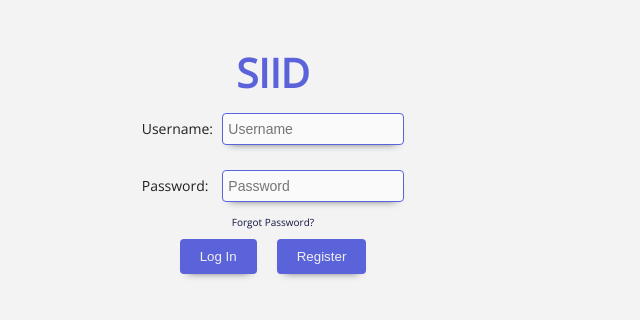
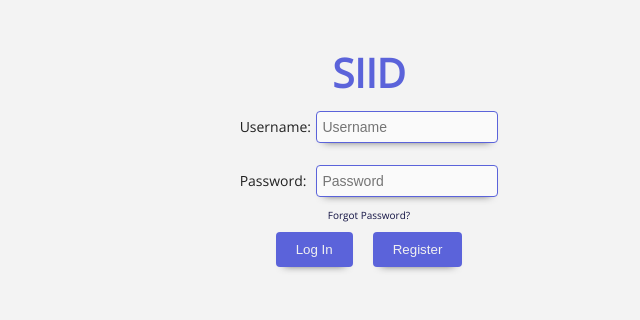
Before and after one commit to patrick-baker/SIID, a React (Create React App) app: page /#/home in a window 1280 px wide. Shown: the top 320 px of the page, without its empty margins (367-1007 px from the left). Built offline with nearby package versions, Linux system fonts and the light colour scheme; no server answers.

Commit message:
app layout no longer flex, uses fixed nav and absolute positioned content

```diff
--- a/src/components/Nav/Nav.js
+++ b/src/components/Nav/Nav.js
@@ -17,11 +17,13 @@ const Nav = (props) => (
           </Link>
         </div>
 
+        {props.user.admin === true &&
           <div className="navigation__item">
             <Link className="navigation__link" to="/rules">
               <i class="fas fa-clipboard-list fa-2x navigation__icon" ></i>Rules
             </Link>
           </div>
+        }
 
         <div className="navigation__item">
           {props.user.id &&
@@ -39,35 +41,7 @@ const Nav = (props) => (
           }
         </div>
       </div>
-      {/* <ul className="navigation__list">
-        <div className="navigation__item" >
-          <Link className="navigation__link" to="/home">
-            <i class="fas fa-th fa-2x navigation__icon"></i>{props.user.id ? 'Projects' : 'Login / Register'}
-          </Link>
-        </div>
 
-        <div className="navigation__item">
-          <Link className="navigation__link" to="/rules">
-            <i class="fas fa-clipboard-list fa-2x navigation__icon" ></i>Rules
-        </Link>
-        </div>
-
-        <div className="navigation__item">
-          {props.user.id &&
-            <Link className="navigation__link" to="/educators">
-              <i class="fas fa-graduation-cap fa-2x navigation__icon"></i>Educators
-            </Link>
-          }
-        </div>
-
-        <div className="navigation__item">
-          {props.user.id &&
-            <Link className="navigation__link" onClick={() => props.dispatch({ type: 'LOGOUT' })}>
-              <i class="fas fa-sign-out-alt fa-2x navigation__icon"></i>Log out
-            </Link>
-          }
-        </div>
-      </ul> */}
     </div>
   </div >
 );
--- a/src/sass/layout/_content.scss
+++ b/src/sass/layout/_content.scss
@@ -1,7 +1,6 @@
 .content {
-    // width: 85vw;
-    width:100vw;
+    position:  absolute;
+    right: 0px;
+    width: 85vw;
     height: 100vh;
-    overflow: scroll;
-    overflow-x: hidden;
 }
--- a/src/sass/layout/_flexbox.scss
+++ b/src/sass/layout/_flexbox.scss
@@ -1,5 +1,5 @@
 .App {
-    display: flex;
+    // display: flex;
 }
 
 .flex-row-center {
--- a/src/sass/layout/_navigation.scss
+++ b/src/sass/layout/_navigation.scss
@@ -1,11 +1,12 @@
 .navigation {
 
-  position: static;
+  position: fixed;
   top: 0px;
+  left: 0px;
 
   &__background {
     height: 100vh;
-    width: 20rem;
+    width: 15vw;
   }
 
   &__logo {
```
Lines whose indentation alone changed are shown as unchanged.
